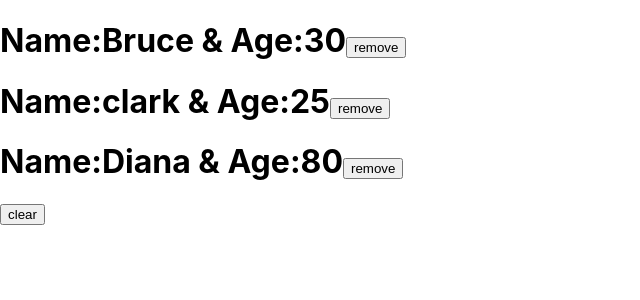
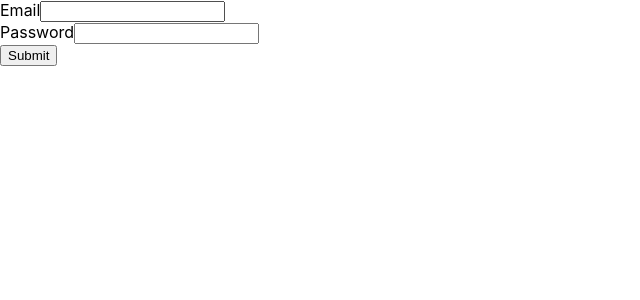
Before and after one commit to suman-saket/React-30-Days-Learning, a React (Create React App) app in the folder Day-9/: page / in a window 1280 px wide. Shown: the top 300 px of the page, without its empty margins (0-640 px from the left). Built offline with nearby package versions, Linux system fonts and the light colour scheme.

Commit message:
Form creation learned

```diff
--- a/Day-9/src/App.js
+++ b/Day-9/src/App.js
@@ -1,6 +1,8 @@
 import React, { useState } from "react";
 import "./App.css";
+import BasicForm from "./components/Forms/BasicForm";
 import HookRules from "./components/HookRules";
+import ShortCircuit from "./components/ShortCircuit";
 import UseStateArray from "./components/UseStateArray";
 import UseStateObject from "./components/UseStateObject";
 
@@ -39,8 +41,10 @@ function App() {
         Click here
       </button>
       <HookRules />
-      <UseStateObject />*/}
+      <UseStateObject />
       <UseStateArray />
+      <ShortCircuit />*/}
+      <BasicForm />
     </div>
   );
 }
--- /dev/null
+++ b/Day-9/src/components/Forms/BasicForm.js
@@ -0,0 +1,66 @@
+import React, { useState } from "react";
+
+const BasicForm = () => {
+  const [email, setEmail] = useState("");
+  const [password, setPassword] = useState("");
+
+  const [allEntry, setAllEntry] = useState([]);
+
+  const submitForm = (e) => {
+    e.preventDefault();
+    if (email && password) {
+      const newEntry = {
+        id: new Date().getTime.toString(),
+        email: email,
+        password: password,
+      };
+      setAllEntry([...allEntry, newEntry]);
+
+      setEmail("");
+      setPassword("");
+    } else {
+      alert("please enter email and passowrd");
+    }
+  };
+
+  return (
+    <>
+      <form action="" onSubmit={submitForm}>
+        <div>
+          <label htmlFor="email">Email</label>
+          <input
+            type="text"
+            name="email"
+            id="email"
+            autocomplete="off"
+            value={email}
+            onChange={(e) => setEmail(e.target.value)}
+          />
+        </div>
+        <div>
+          <label htmlFor="password">Password</label>
+          <input
+            type="passwordnn"
+            name="password"
+            id="password"
+            value={password}
+            onChange={(e) => setPassword(e.target.value)}
+          />
+        </div>
+        <button type="submit">Submit</button>
+      </form>
+      <div>
+        {allEntry.map((curElem) => {
+          return (
+            <div key={curElem.id}>
+              <p>{curElem.email}</p>
+              <p>{curElem.password}</p>
+            </div>
+          );
+        })}
+      </div>
+    </>
+  );
+};
+
+export default BasicForm;
--- /dev/null
+++ b/Day-9/src/components/ShortCircuit.js
@@ -0,0 +1,25 @@
+import React, { useState } from "react";
+
+//ShortCircuit Evaluation is one of the way to conditionally Render in React(Multiple rendering is possible)
+const ShortCircuit = () => {
+  const [demo, setdemo] = useState("");
+  //const [demo, setdemo] = useState("kaise ho");
+  return (
+    <div>
+      <h1>
+        {demo || (
+          <>
+            <h1>How are you</h1>
+            <h1>You can do anything </h1>
+          </>
+        )}
+      </h1>
+      {/* In OR opearator if data is true then we will get left side data */}
+
+      <h1>{demo && "saket"}</h1>
+      {/* In AND opearator if data is true then we will get right side data */}
+    </div>
+  );
+};
+
+export default ShortCircuit;
```
